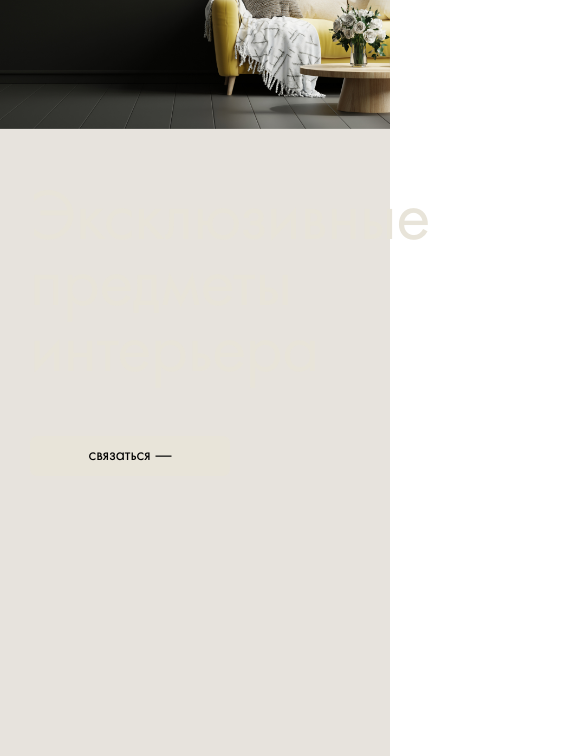
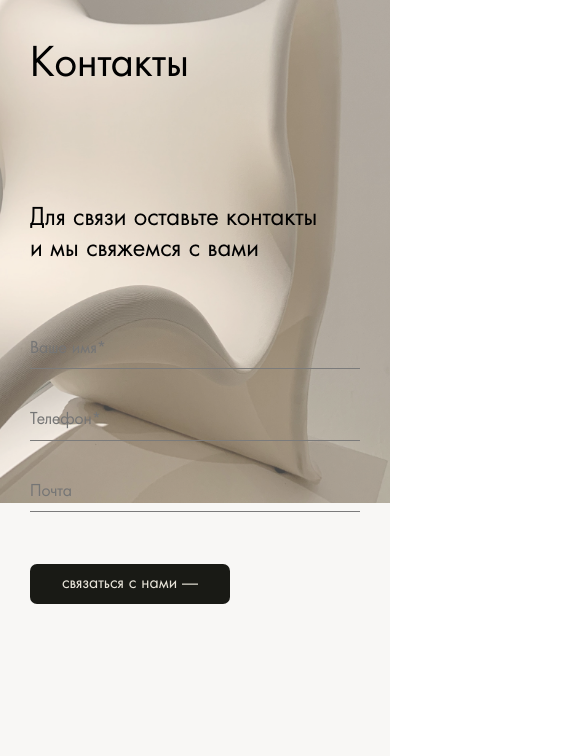
Before and after one commit to rmnv-s/Aveji, a website: page src/index.html in a window 390 px wide. Shown: the part 88-844 px from the top of the page, 585 px wide, since content can reach past the window. Drawn offline with Linux system fonts and the light colour scheme.

Commit message:
fix: page

```diff
--- a/gulpfile.js
+++ b/gulpfile.js
@@ -26,9 +26,9 @@ function scripts() {
       'src/js/script.js',
     ])
       // .pipe(concat('script.min.js'))
-      .pipe(concat('script.js'))
-      .pipe(uglify())
-      .pipe(dest('src/js'))
+      // .pipe(concat('script.js'))
+      // .pipe(uglify())
+      // .pipe(dest('src/js'))
       .pipe(browserSync.stream())
   );
 }
--- a/src/index.html
+++ b/src/index.html
@@ -12,7 +12,7 @@
 
 <body class="root">
 	<div class="page">
-		<header class="header">
+		<!-- <header class="header">
 			<div class="header__nav wrapper">
 				<img src="./img/Logo.svg" alt="logo">
 				<nav class="menu">
@@ -37,12 +37,12 @@
 					связаться —
 				</button>
 			</div>
-		</header>
+		</header> -->
 	</div>
 	<!-- MAIN -->
 	<main class="main">
 		<!-- ABOUT -->
-		<section class="about">
+		<!-- <section class="about">
 			<div class="about__inner ">
 				<div class="about__text ">
 					<h2 class="about__heading"> Aveji </h2>
@@ -67,10 +67,10 @@
 				</div>
 
 			</div>
-		</section>
+		</section> -->
 
 		<!-- MATERIALS -->
-		<section class="materials wrapper">
+		<!-- <section class="materials wrapper">
 			<h3 class="materials__heading">
 				Создаем лаконичные предметы интерьера,
 				которые будут легко сочетаться и прослужат долго
@@ -115,11 +115,11 @@
 					<img class="materials-list__item-img" src="./img/concrete-6.png" alt="image">
 				</li>
 			</ul>
-		</section>
+		</section> -->
 
 
 		<!-- PROJECTS -->
-		<section class="projects">
+		<!-- <section class="projects">
 			<div class="projects__inner wrapper">
 				<h3 class="projects__heading"> Пректы </h3>
 
@@ -148,10 +148,10 @@
 					</ul>
 				</div>
 			</div>
-		</section>
+		</section> -->
 
 		<!-- COMMENT -->
-		<section class="comments">
+		<!-- <section class="comments">
 			<div class="comments__inner wrapper">
 
 				<h3 class="comments__heading">Отзывы наших клиенты</h3>
@@ -179,7 +179,7 @@
 					</li>
 				</ul>
 			</div>
-		</section>
+		</section> -->
 
 		<!-- CONTACT FORM -->
 		<section class="contact ">
@@ -187,21 +187,20 @@
 				<div class="contact__content">
 					<h3 class="contact__heading">Контакты</h3>
 					<p class="contact__text">Для связи оставьте контакты и мы свяжемся с вами</p>
+
 					<form class="contact__form" action="#">
-						<!-- <label for="name">Ваше имя* </label> -->
 						<input type="text" id="name" name="user_name" placeholder="Ваше имя*" required>
-						<!-- <label for="phone">Телефон* </label> -->
 						<input type="number" id="phone" name="user_phone" placeholder="Телефон*" required>
-						<!-- <label for="email">Почта</label> -->
 						<input type="email" id="email" name="user_email" placeholder="Почта">
-						<button type="submit" class="button contact__form-buton"> связаться cо мной — </button>
+						<button type="submit" class="button contact__form-buton"> связаться с нами — </button>
 					</form>
+
 				</div>
-				<img src="./img/contact-form.jpg" alt="image" class="contact__image">
+				 <img src="./img/contact-form.jpg" alt="image" class="contact__image">
 			</div>
 		</section>
 
-		<footer class="footer">
+		 <footer class="footer">
 			<div class="footer__inner wrapper">
 				<img class="footer__logo" src="./img/Logo.svg" alt="logo">
 				<a class="footer__phone-number" href=”tel:+7(985)5757755”> +7 985 575-77-55</a>
--- a/src/scss/blocks/_wrapper.scss
+++ b/src/scss/blocks/_wrapper.scss
@@ -2,4 +2,8 @@
   max-width: 130rem;
   padding: 0 3rem;
   margin: 0 auto;
+
+  @media (max-width: 375px) {
+    padding: 0 2rem;
+  }
 }
--- a/src/scss/blocks/contact/_contact.scss
+++ b/src/scss/blocks/contact/_contact.scss
@@ -2,10 +2,43 @@
 
 .contact {
   background-color: $bg-color;
+  @media (max-width: 768px) {
+    // opacity: 0.3;
+    // background-color: transparent;
+    background-color: rgb(231, 227, 221, 0.3);
+  }
 
   &__inner {
-    display: flex;
-    justify-content: space-between;
+    display: grid;
+    grid-template-columns: repeat(auto-fit, minmax(28rem, 1fr));
+    overflow: hidden;
+    @media (max-width: 768px) {
+      grid-template-columns: 1fr;
+    }
+  }
+
+  &__content {
+    @media (max-width: 768px) {
+      padding-bottom: 20rem;
+    }
+    @media (max-width: 425px) {
+      padding-bottom: 18rem;
+    }
+    @media (max-width: 375px) {
+      padding-bottom: 19.2rem;
+    }
+  }
+
+  &__image {
+    @media (max-width: 768px) {
+      position: absolute;
+      top: 0;
+      left: 0;
+      width: 100%;
+      z-index: -1;
+      min-height: 70%;
+      object-fit: cover;
+    }
   }
 
   &__heading {
@@ -20,12 +53,21 @@
     line-height: 3.1rem;
     max-width: 29.5rem;
     margin-bottom: 6.5rem;
+
+    @media (max-width: 375px) {
+      font-size: 2.2rem;
+      line-height: 2.5rem;
+    }
   }
 
   &__form {
-    // display: flex;
-    // flex-direction: column;
-    width: 38.4rem;
+    max-width: 38.5rem;
+    margin-right: 2rem;
+
+    @media (max-width: 768px) {
+      max-width: 100%;
+      margin-right: 0;
+    }
 
     input {
       display: block;
@@ -40,4 +82,14 @@
       margin-bottom: 3.2rem;
     }
   }
+
+  &__form-buton {
+    background-color: $main-black;
+    color: $font-light;
+    margin-top: 2rem;
+
+    @media (max-width: 375px) {
+      width: 100%;
+    }
+  }
 }
--- a/src/scss/blocks/footer/_footer.scss
+++ b/src/scss/blocks/footer/_footer.scss
@@ -8,6 +8,11 @@
     display: flex;
     justify-content: space-between;
     align-items: center;
+
+    @media (max-width: 425px) {
+      flex-direction: column;
+      gap: 6rem;
+    }
   }
 
   &__phone-number {
--- a/src/scss/blocks/page/page.scss
+++ b/src/scss/blocks/page/page.scss
@@ -2,5 +2,4 @@
 
 .page {
   background-color: $bg-color;
-  // background-color: plum;
 }
--- a/src/scss/blocks/projects/_projects.scss
+++ b/src/scss/blocks/projects/_projects.scss
@@ -6,6 +6,7 @@
 
   &__inner {
     // outline: 1px solid tomato;
+    overflow: hidden;
   }
 
   &__heading {
--- a/src/scss/blocks/root/root.scss
+++ b/src/scss/blocks/root/root.scss
@@ -1,9 +1,2 @@
 .root {
-  &__wrapper {
-    max-width: 144rem;
-    padding: 3.2rem;
-    @media (max-width: 380px) {
-      padding: 2rem;
-    }
-  }
 }
```
Also changed, not shown: src/css/main.min.css, src/img/concrete-1.jpg (deleted).
